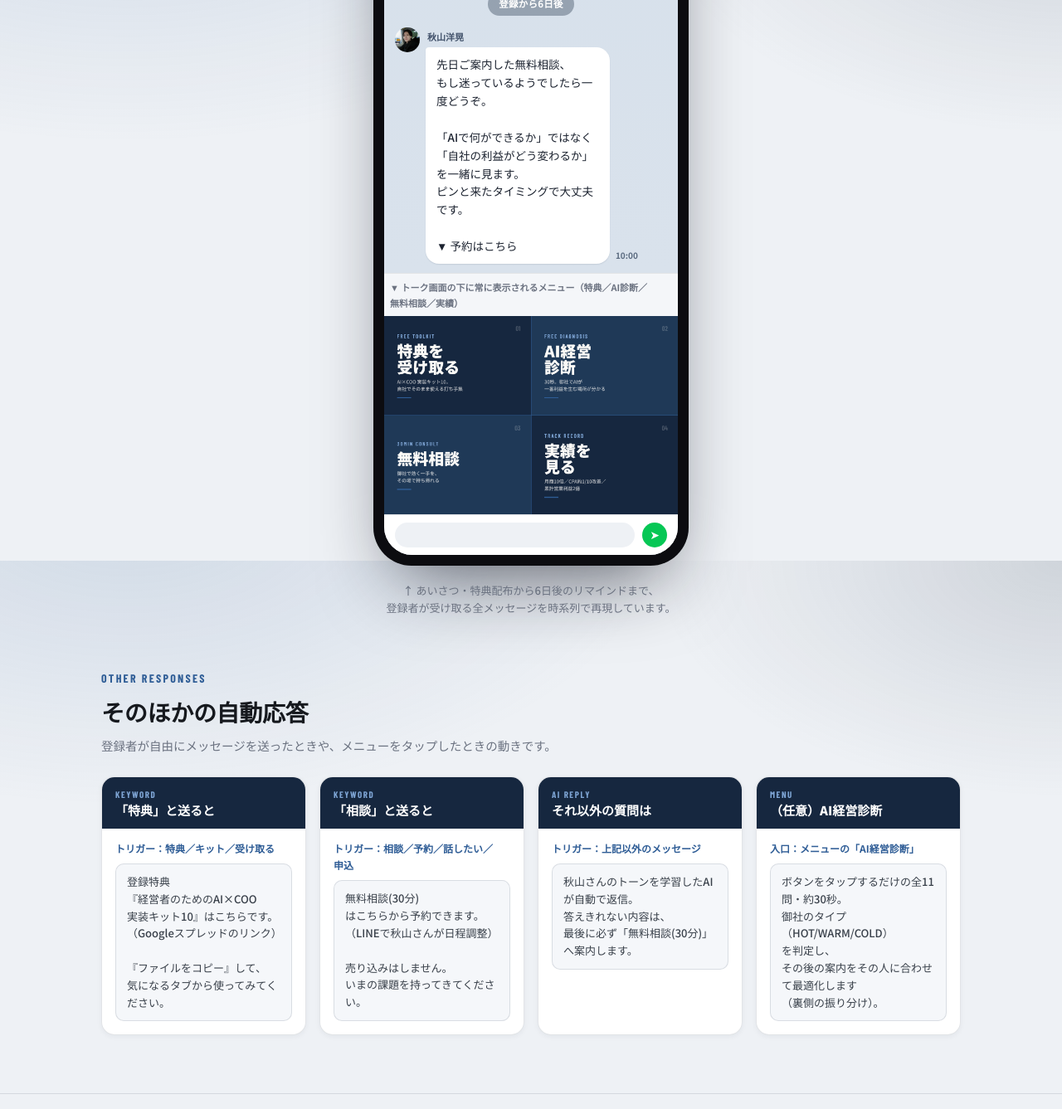
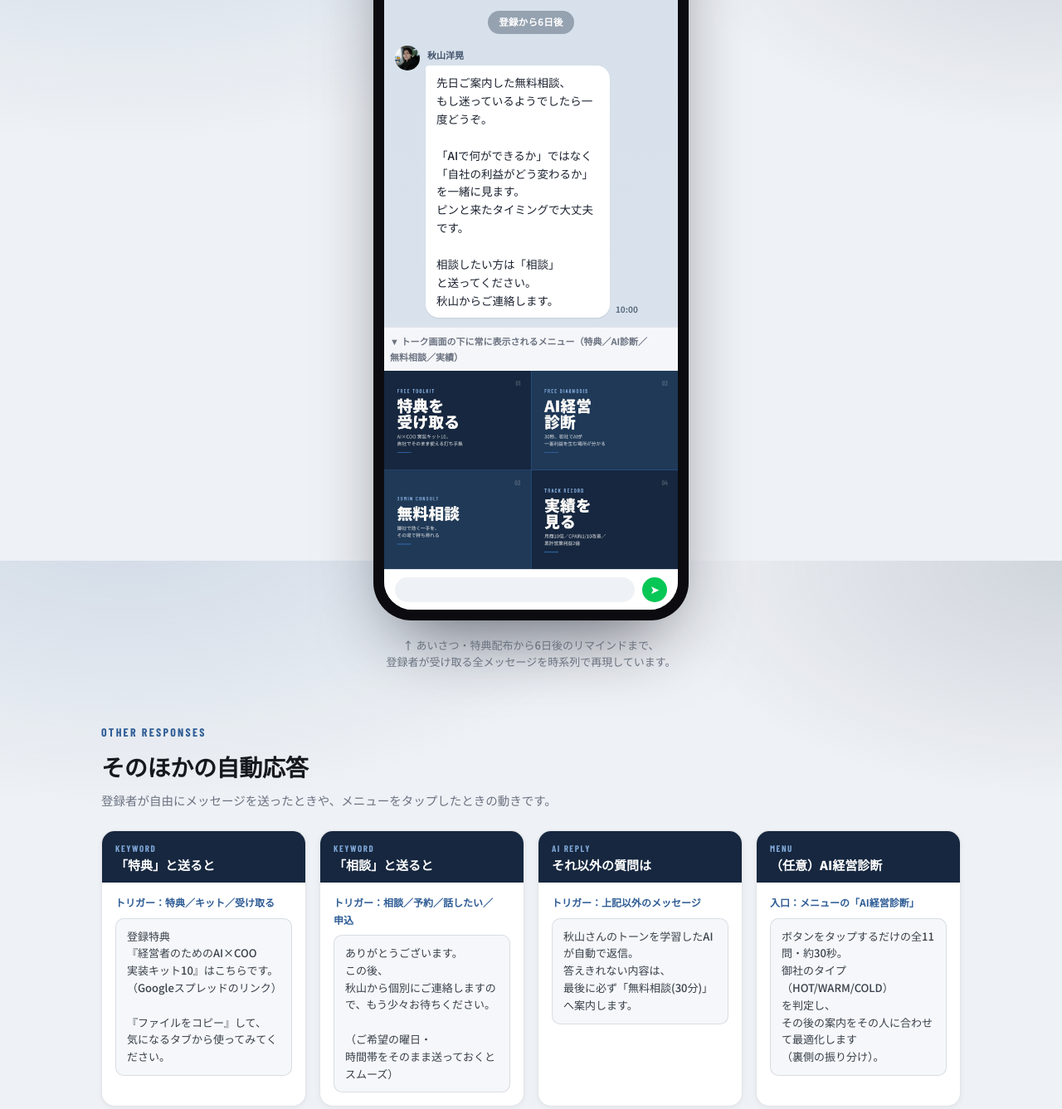
Before and after one commit to gin1110m/akiyama-line-preview-87999c, a plain HTML site: page index.html in a window 1280 px wide. Shown: the part 3324-4661 px from the top of the page at 83% size. Drawn offline with nearby package versions, Linux system fonts and the light colour scheme.

Commit message:
publish: line_preview_site を更新

```diff
--- a/index.html
+++ b/index.html
@@ -225,10 +225,10 @@
         <div class="hd"><span class="tag">Keyword</span><h4>「相談」と送ると</h4></div>
         <div class="bd">
           <div class="trig">トリガー：相談／予約／話したい／申込</div>
-          <div class="msg">無料相談(30分)はこちらから予約できます。
-（LINEで秋山さんが日程調整）
+          <div class="msg">ありがとうございます。
+この後、秋山から個別にご連絡しますので、もう少々お待ちください。
 
-売り込みはしません。いまの課題を持ってきてください。</div>
+（ご希望の曜日・時間帯をそのまま送っておくとスムーズ）</div>
         </div>
       </div>
       <div class="bcard rv">
@@ -267,8 +267,8 @@ const DAYS = [
   ["登録から1日後","特典は開いてみましたか。\n\nAIで一番お金が動くのは、多くの会社で「営業」です。\n前職では、営業を“商談だけ”に集中させ、議事録・提案資料・メール・リスト作成といった商談以外の作業をAIに寄せました。\n\nまず一つの工程で試すと、変化が見えやすいです。"],
   ["登録から2日後","具体的な例をひとつ。\n\nある美容クリニックは、赤字が3ヶ月で黒字に変わりました。\n広告のCPAは、およそ10分の1まで下がっています。\n\n派手なAIツールを入れたからではありません。\n「どの数字を、どの順番で動かすか」を決めて、その実行をAIで速くしただけです。"],
   ["登録から3日後","AIでよくある失敗は、「ツールを覚えること」が目的になることです。\n\nプロンプトを集めても、それだけでは売上は増えません。\n特典の型も、どの会社でも効く“汎用の入口”です。\n\n効果を左右するのはその先で、御社の数字・体制・商品によって、どこに当てるかが変わります。"],
-  ["登録から4日後","自社に当てはめてみたいなら、無料相談(30分)をやっています。\n\n・御社で、AIが一番効く一手はどこか\n・それで数字がどう動くか(ざっくり試算)\n特典を見て出てきた疑問を、そのまま持ってきてください。\n\n▼ 予約はこちら"],
-  ["登録から6日後","先日ご案内した無料相談、もし迷っているようでしたら一度どうぞ。\n\n「AIで何ができるか」ではなく「自社の利益がどう変わるか」を一緒に見ます。\nピンと来たタイミングで大丈夫です。\n\n▼ 予約はこちら"],
+  ["登録から4日後","自社に当てはめてみたいなら、無料相談(30分)をやっています。\n\n・御社で、AIが一番効く一手はどこか\n・それで数字がどう動くか(ざっくり試算)\n\n相談してみたい方は、このまま「相談」と送ってください。\nこの後、秋山から個別にご連絡します。"],
+  ["登録から6日後","先日ご案内した無料相談、もし迷っているようでしたら一度どうぞ。\n\n「AIで何ができるか」ではなく「自社の利益がどう変わるか」を一緒に見ます。\nピンと来たタイミングで大丈夫です。\n\n相談したい方は「相談」と送ってください。秋山からご連絡します。"],
 ];
 
 const AV = "assets/akiyama.jpg";
```
